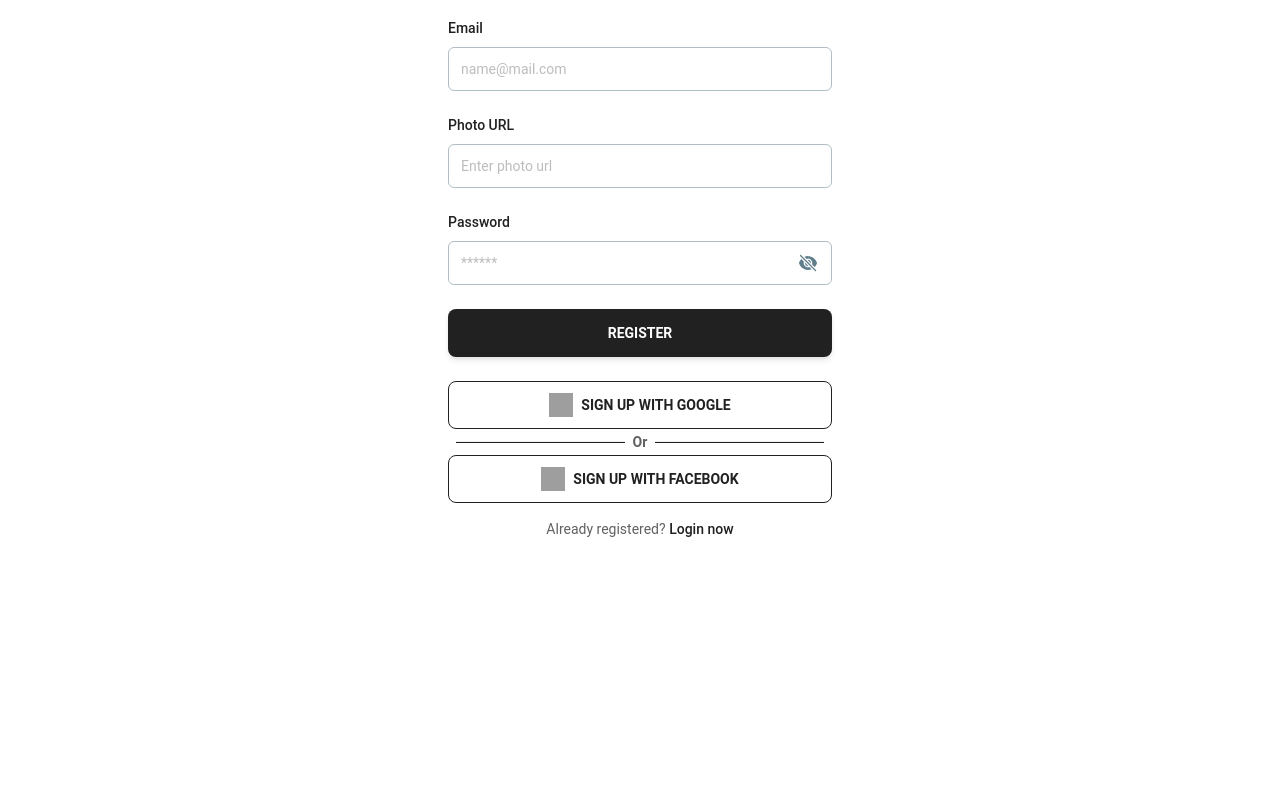
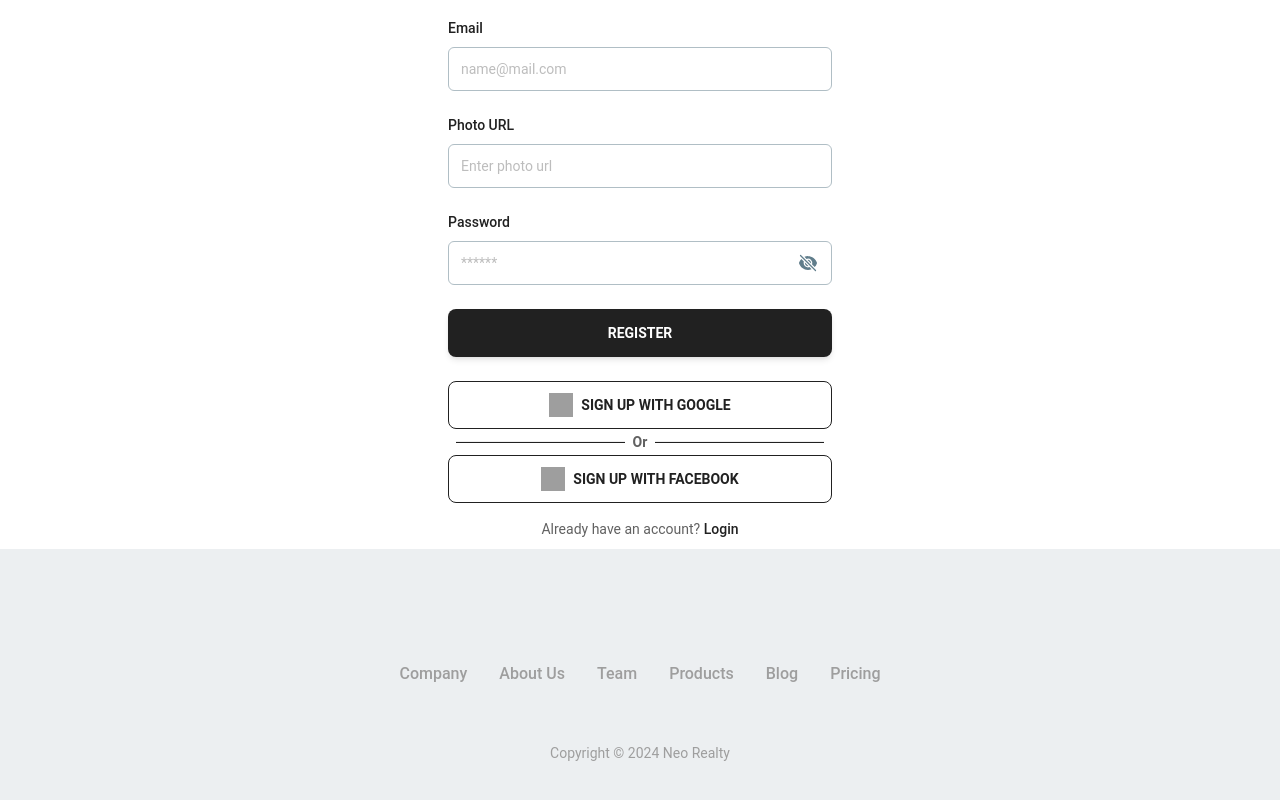
Before and after one commit to SM-Noushan/react-neo-realty-ph-assignment-9, a React (Vite) app: page /register in a window 1280 px wide. Shown: the part 314-1114 px from the top of the page. Before the commit the page ends 863 px from the top, so only its background shows below. Built offline with nearby package versions, Linux system fonts and the light colour scheme; grey boxes are pictures that could not be loaded; a web font is replaced by a local one.

Commit message:
added footer

```diff
--- a/src/layouts/Root.jsx
+++ b/src/layouts/Root.jsx
@@ -1,11 +1,15 @@
 import { Outlet } from "react-router-dom";
 import NavBar from "../components/NavBar";
+import FooTer from "../pages/footer/FooTer";
 
 const Root = () => {
   return (
     <>
       <NavBar />
-      <Outlet />
+      <div className="min-h-[calc(100dvh-389px)]">
+        <Outlet />
+      </div>
+      <FooTer />
     </>
   );
 };
--- /dev/null
+++ b/src/pages/footer/FooTer.jsx
@@ -0,0 +1,36 @@
+import { Typography } from "@material-tailwind/react";
+const links = ["Company", "About Us", "Team", "Products", "Blog", "Pricing"];
+const currentYear = new Date().getFullYear();
+
+const FooTer = () => {
+  return (
+    <footer className="px-8 py-28 bg-blue-gray-50">
+      <div className="container mx-auto flex flex-col items-center">
+        <div className="flex flex-wrap items-center justify-center gap-8 pb-8">
+          {links.map((link, index) => (
+            <ul key={index}>
+              <li>
+                <Typography
+                  as="a"
+                  href="#"
+                  color="white"
+                  className="font-medium !text-gray-500 transition-colors hover:!text-gray-900"
+                >
+                  {link}
+                </Typography>
+              </li>
+            </ul>
+          ))}
+        </div>
+        <Typography
+          color="blue-gray"
+          className="mt-6 !text-sm !font-normal text-gray-500"
+        >
+          Copyright &copy; {currentYear} Neo Realty
+        </Typography>
+      </div>
+    </footer>
+  );
+};
+
+export default FooTer;
--- a/src/pages/register/Register.jsx
+++ b/src/pages/register/Register.jsx
@@ -304,12 +304,12 @@ const Register = () => {
             color="gray"
             className="mt-4 text-center font-normal"
           >
-            Already registered?{" "}
+            Already have an account?{" "}
             <Link
               to="/login"
               className="font-medium text-gray-900 hover:underline"
             >
-              Login now
+              Login
             </Link>
           </Typography>
         </form>
```
